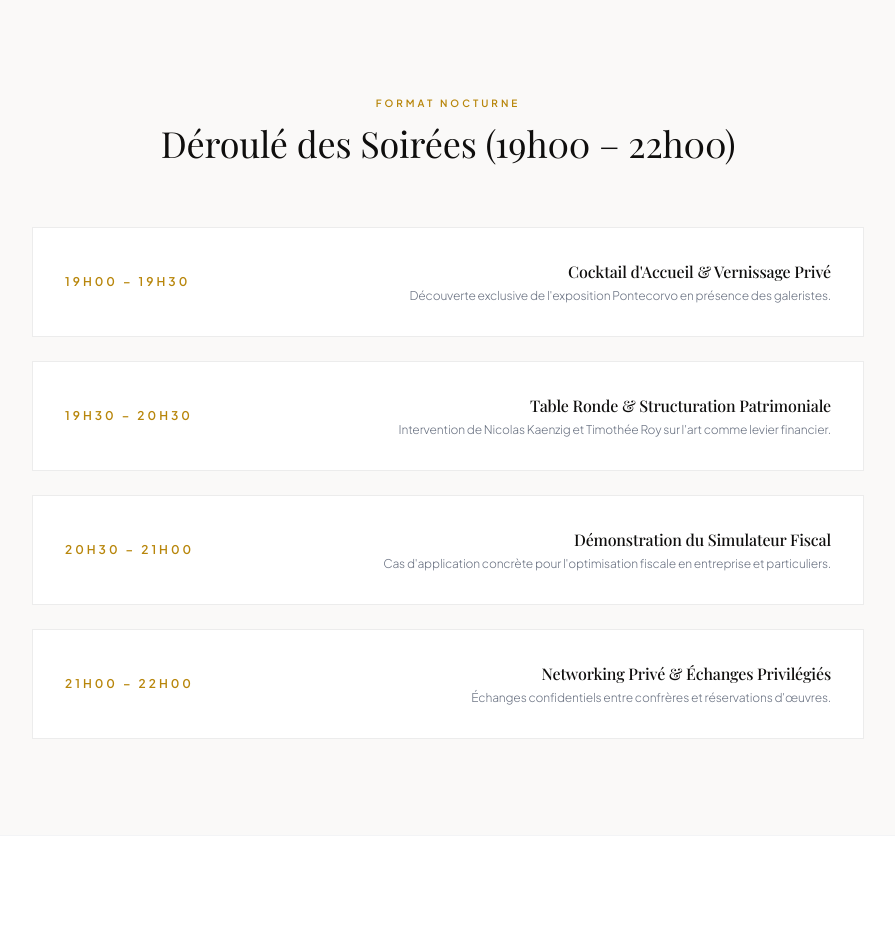
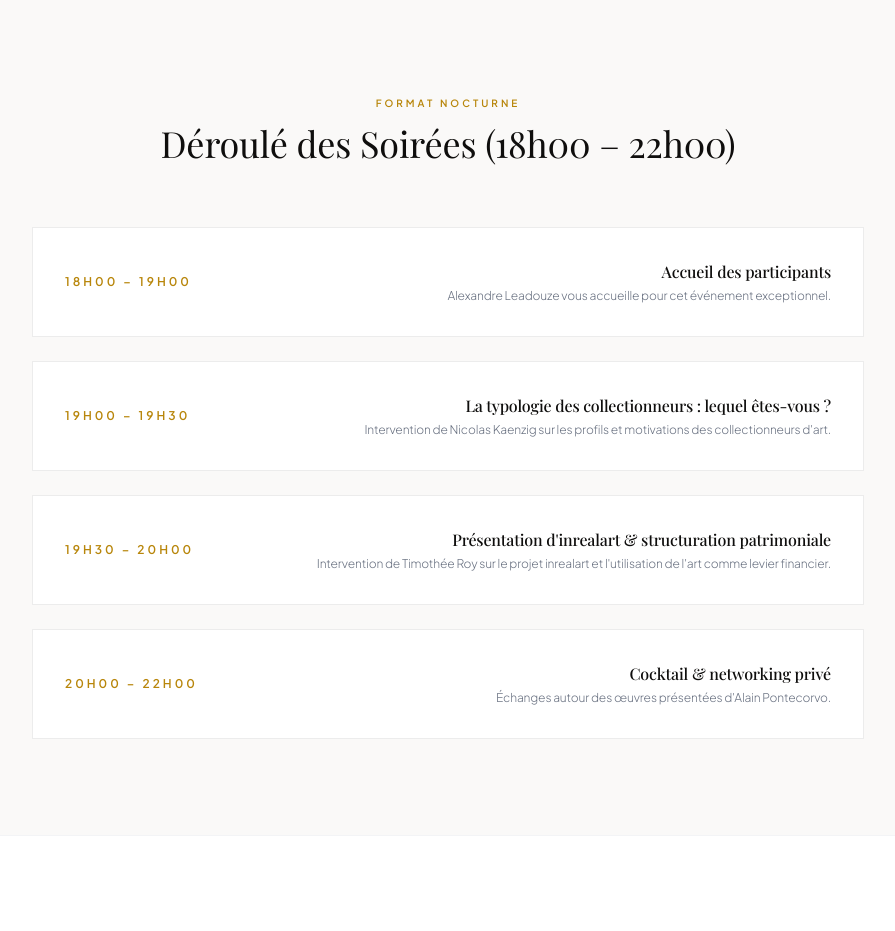
Before and after one commit to InRealArt/gallery-leadouze-events, a Next.js app: page / in a window 1280 px wide. Shown: the part 2720-3651 px from the top of the page, without its empty margins (192-1087 px from the left). Built offline with nearby package versions, Linux system fonts and the light colour scheme.

Commit message:
changes in block program

```diff
--- a/src/components/sections/ProgrammeSection.tsx
+++ b/src/components/sections/ProgrammeSection.tsx
@@ -5,7 +5,7 @@ export function ProgrammeSection() {
   return (
     <section id="programme" className="py-24 border-t border-gray-100 bg-gallery-50">
       <div className="max-w-4xl mx-auto px-8">
-        <SectionHeading eyebrow="Format Nocturne" title="Déroulé des Soirées (19h00 – 22h00)" />
+        <SectionHeading eyebrow="Format Nocturne" title="Déroulé des Soirées (18h00 – 22h00)" />
 
         <div className="space-y-6">
           {programme.map((item) => (
--- a/src/data/event.ts
+++ b/src/data/event.ts
@@ -75,24 +75,24 @@ export interface ProgrammeItem {
 
 export const programme: ProgrammeItem[] = [
   {
-    time: "19h00 – 19h30",
-    title: "Cocktail d'Accueil & Vernissage Privé",
-    description: "Découverte exclusive de l'exposition Pontecorvo en présence des galeristes.",
+    time: "18h00 – 19h00",
+    title: "Accueil des participants",
+    description: "Alexandre Leadouze vous accueille pour cet événement exceptionnel.",
   },
   {
-    time: "19h30 – 20h30",
-    title: "Table Ronde & Structuration Patrimoniale",
-    description: "Intervention de Nicolas Kaenzig et Timothée Roy sur l'art comme levier financier.",
+    time: "19h00 – 19h30",
+    title: "La typologie des collectionneurs : lequel êtes-vous ?",
+    description: "Intervention de Nicolas Kaenzig sur les profils et motivations des collectionneurs d'art.",
   },
   {
-    time: "20h30 – 21h00",
-    title: "Démonstration du Simulateur Fiscal",
-    description: "Cas d'application concrète pour l'optimisation fiscale en entreprise et particuliers.",
+    time: "19h30 – 20h00",
+    title: "Présentation d'inrealart & structuration patrimoniale",
+    description: "Intervention de Timothée Roy sur le projet inrealart et l'utilisation de l'art comme levier financier.",
   },
   {
-    time: "21h00 – 22h00",
-    title: "Networking Privé & Échanges Privilégiés",
-    description: "Échanges confidentiels entre confrères et réservations d'œuvres.",
+    time: "20h00 – 22h00",
+    title: "Cocktail & networking privé",
+    description: "Échanges autour des œuvres présentées d'Alain Pontecorvo.",
   },
 ]
 
--- a/templates/template.html
+++ b/templates/template.html
@@ -361,7 +361,7 @@
                    Format Nocturne
                </span>
                <h2 class="text-3xl md:text-4xl font-serif-title text-gallery-900">
-                   Déroulé des Soirées (19h00 – 22h00)
+                   Déroulé de la soirée (18h00 – 22h00)
                </h2>
            </div>
 
```
